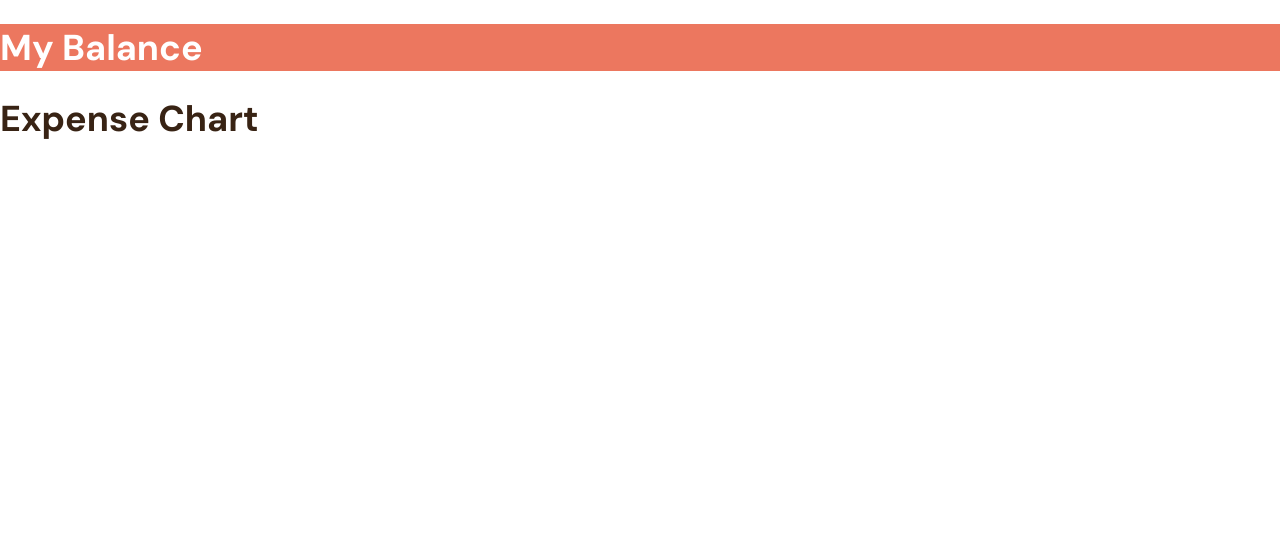
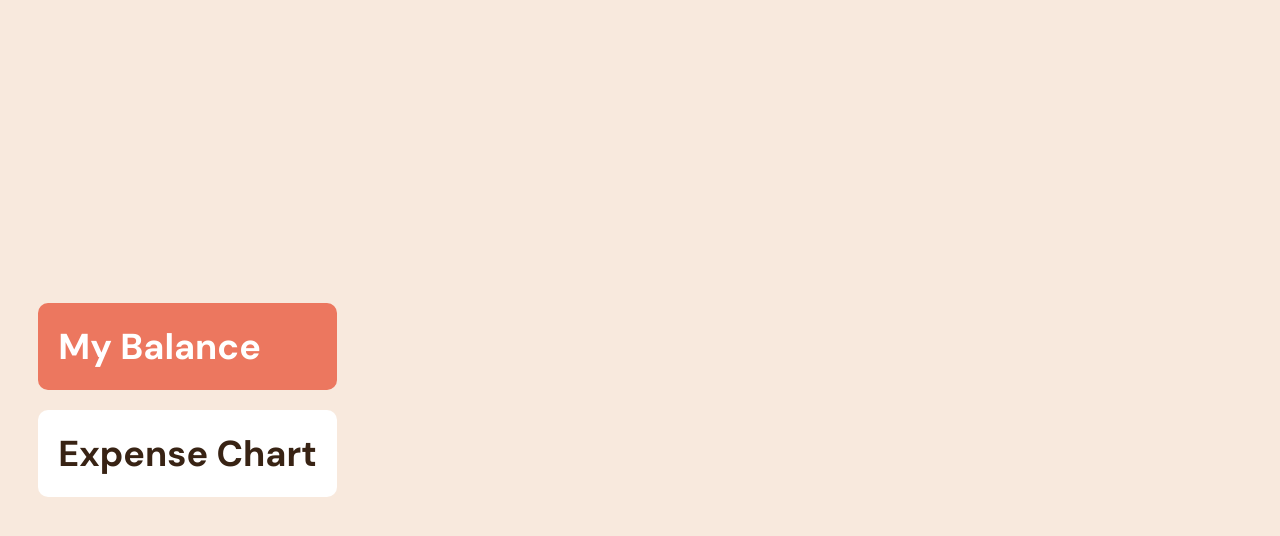
Before and after one commit to agorbacheva-y/expense-chart, a React (Create React App) app: page / in a window 1280 px wide. Shown: the top 536 px of the page. Built offline with nearby package versions, Linux system fonts and the light colour scheme.

Commit message:
spacing of Layout components

```diff
--- a/src/App.js
+++ b/src/App.js
@@ -2,7 +2,7 @@ import Layout from './components/Layout';
 
 function App() {
   return (
-    <div>
+    <div className='body-container'>
       <Layout style={{backgroundColor: "hsl(10, 79%, 65%)", color: "white"}}>
         <h1>My Balance</h1>
       </Layout>
--- a/src/app.css
+++ b/src/app.css
@@ -1 +1 @@
-@import url("https://fonts.googleapis.com/css2?family=DM+Sans:opsz,wght@9..40,400;9..40,700&display=swap");body{font-family:"DM Sans",sans-serif;font-size:18px}.container{background-color:hsl(10,79%,65%);color:white}
+@import url("https://fonts.googleapis.com/css2?family=DM+Sans:opsz,wght@9..40,400;9..40,700&display=swap");*{margin:0;padding:0;border:0;-webkit-box-sizing:border-box;box-sizing:border-box}body{font-family:"DM Sans",sans-serif;font-size:18px;background-color:hsl(27,66%,92%);width:375px;height:100vh;display:-webkit-box;display:-ms-flexbox;display:flex;-webkit-box-pack:center;-ms-flex-pack:center;justify-content:center;-webkit-box-align:center;-ms-flex-align:center;align-items:center}.body-container{display:-webkit-box;display:-ms-flexbox;display:flex;-webkit-box-orient:vertical;-webkit-box-direction:normal;-ms-flex-direction:column;flex-direction:column;gap:20px}.container{margin:0 20px;padding:20px;border-radius:10px}
--- a/src/app.scss
+++ b/src/app.scss
@@ -1,12 +1,32 @@
 @use 'base';
 @import url('https://fonts.googleapis.com/css2?family=DM+Sans:opsz,wght@9..40,400;9..40,700&display=swap');
+
+* {
+  margin: 0;
+  padding: 0;
+  border: 0;
+  box-sizing: border-box;
+}
 
 body {
   font-family: 'DM Sans', sans-serif;
   font-size: 18px;
+  background-color: hsl(27, 66%, 92%);
+  width: 375px; // mobile first
+  height: 100vh;
+  display: flex;
+  justify-content: center;
+  align-items: center;
+}
+
+.body-container {
+  display: flex;
+  flex-direction: column;
+  gap: 20px;
 }
 
 .container {
-  width: 100px;
-  border-radius: 20px;
+  margin: 0 20px;
+  padding: 20px;
+  border-radius: 10px;
 }
```
Also changed, not shown: src/__base.css (deleted), src/_base.scss (renamed from src/__base.scss), 2 other files (tests, documents, lock files or other folders).
